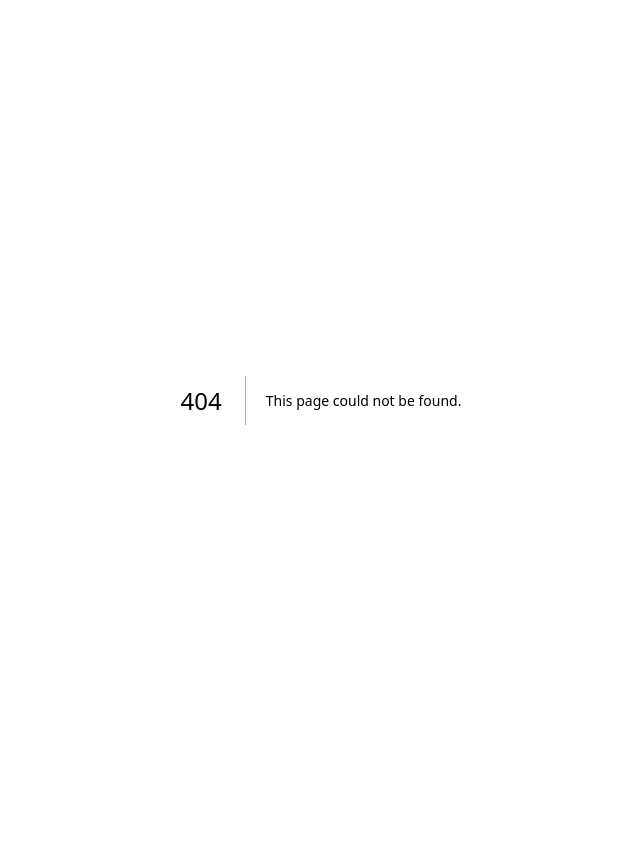
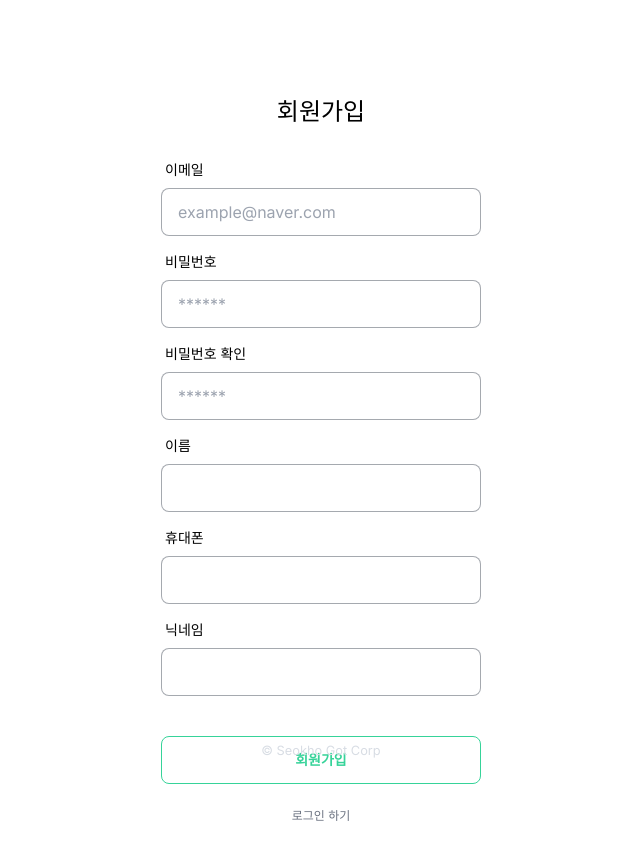
Before and after one commit to seokho7/blog-client, a Next.js app: page /sign-up in a window 1280 px wide. Before the commit this address had no page. Shown: the top 860 px of the page, without its empty margins (319-959 px from the left). Before the commit the page ends 800 px from the top, so only its background shows below. Built offline with nearby package versions, Linux system fonts and the light colour scheme.

Commit message:
feat:  sign-in, sign-up 페이지 추가 및 api 테스트

```diff
--- a/next.config.js
+++ b/next.config.js
@@ -1,4 +1,6 @@
 /** @type {import('next').NextConfig} */
-const nextConfig = {}
+const nextConfig = {
+
+}
 
 module.exports = nextConfig
--- a/package.json
+++ b/package.json
@@ -13,6 +13,7 @@
     "@types/react": "18.2.21",
     "@types/react-dom": "18.2.7",
     "autoprefixer": "10.4.15",
+    "axios": "^1.5.0",
     "daisyui": "^3.6.5",
     "eslint": "8.48.0",
     "eslint-config-next": "13.4.19",
--- a/src/app/globals.css
+++ b/src/app/globals.css
@@ -34,3 +34,18 @@ body {
 .input-bordered {
   --tw-border-opacity: 0.4;
 }
+
+.btn:hover {
+  color: white !important;
+}
+
+input::-webkit-outer-spin-button,
+input::-webkit-inner-spin-button {
+  -webkit-appearance: none;
+  margin: 0;
+}
+
+/* Firefox */
+input[type=number] {
+  -moz-appearance: textfield;
+}
--- /dev/null
+++ b/src/app/main/layout.tsx
@@ -0,0 +1,19 @@
+import type { Metadata } from 'next'
+import { Inter } from 'next/font/google'
+
+const inter = Inter({ subsets: ['latin'] })
+
+export const metadata: Metadata = {
+  title: 'Create Next App',
+  description: 'Generated by create next app',
+}
+
+export default function RootLayout({
+  children,
+}: {
+  children: React.ReactNode
+}) {
+  return (
+    <section className={inter.className}>{children}</section>
+  )
+}
--- /dev/null
+++ b/src/app/main/page.tsx
@@ -0,0 +1,19 @@
+'use client'
+import axios from 'axios'
+import Link from 'next/link'
+import { useEffect } from 'react';
+export default function Main() {
+  useEffect(() : void=> {
+    async function seokho() {
+      axios.get("http://localhost:4000/auth/sessionAuthTest", { withCredentials: true })
+      .then(res => console.log(res.data))
+      .catch((err)=> console.log(err))
+    }
+    seokho()
+  },[])
+  return (
+    <main className="flex min-h-screen flex-col items-center justify-center p-24">
+      <h1 className="text-black text-center mb-6 text-2xl">메인 페이지 진입!</h1>
+    </main>
+  )
+}
--- a/src/app/page.tsx
+++ b/src/app/page.tsx
@@ -1,21 +1,16 @@
+'use client'
+import axios from 'axios'
+import Link from 'next/link'
 export default function Home() {
   return (
     <main className="flex min-h-screen flex-col items-center justify-center p-24">
-      <div className="form-control w-full max-w-xs">
-        <h1 className="text-black text-center mb-5 text-2xl">로그인</h1>
-        <label className="label">
-          <span className="label-text text-black">이메일</span>
-        </label>
-        <input type="text" className="input input-bordered w-full max-w-xs bg-white text-black" placeholder="example@naver.com"/>
-        <label className="label">
-          <span className="label-text text-black">패스워드</span>
-        </label>
-        <input type="text" className="input input-bordered w-full max-w-xs bg-white text-black" placeholder="******"/>
-        <button className="btn btn-outline btn-success mt-10">로그인</button>
-        <div className="text-neutral-content absolute left-0 bottom-10 flex justify-center w-full">
-          <small>&copy; Seokho Brothers Corp</small>
-        </div>
-      </div>
+      <h1 className="text-black text-center mb-6 text-2xl">초기 페이지입니다.</h1>
+      <button className='btn mb-5'>
+        <Link href={'/sign-in'} className='text-white'>로그인 하기!</Link>
+      </button>
+      <button className='btn'>
+        <Link href={'/sign-up'} className='text-white'>회원가입 하기!</Link>
+      </button>
     </main>
   )
 }
--- /dev/null
+++ b/src/app/sign-in/layout.tsx
@@ -0,0 +1,19 @@
+import type { Metadata } from 'next'
+import { Inter } from 'next/font/google'
+
+const inter = Inter({ subsets: ['latin'] })
+
+export const metadata: Metadata = {
+  title: 'Create Next App',
+  description: 'Generated by create next app',
+}
+
+export default function RootLayout({
+  children,
+}: {
+  children: React.ReactNode
+}) {
+  return (
+    <section className={inter.className}>{children}</section>
+  )
+}
--- /dev/null
+++ b/src/app/sign-in/page.tsx
@@ -0,0 +1,60 @@
+'use client'
+import axios from 'axios'
+import Link from 'next/link'
+import { FormEvent } from 'react';
+export default function Home() {
+  async function signIn(e : FormEvent) {
+    e.preventDefault();
+    const userInfo = document.querySelectorAll("input");
+    let registerUserInfo : any = {};
+
+    for(let i = 0; i < userInfo.length; i++){
+      let curInput = userInfo[i];
+      if(curInput.name){
+        registerUserInfo[curInput.name] = curInput.value;
+      }
+    }
+    await axios.post("http://localhost:4000/auth/sessionLoginTest", registerUserInfo, { withCredentials: true })
+    .then(res => {
+      console.log(res)
+    })
+    .catch((err)=> console.log(err))
+
+    return false;
+  }
+  return (
+    <main className="flex min-h-screen flex-col items-center justify-center p-24">
+      <h1 className="text-black text-center mb-6 text-2xl">로그인</h1>
+      <form onSubmit={signIn} className="form-control w-full max-w-xs">
+        <label className="label">
+          <span className="label-text text-black">이메일</span>
+        </label>
+        <input name="USER_EMAIL" type="text" className="mb-2 input input-bordered w-full max-w-xs bg-white text-black" placeholder="example@naver.com"/>
+        <label className="label">
+          <span className="label-text text-black">비밀번호</span>
+        </label>
+        <input name="USER_PW" type="password" className="mb-2 input input-bordered w-full max-w-xs bg-white text-black" placeholder="******" minLength={8} maxLength={20}/>
+        <div className="form-control">
+          <label className="cursor-pointer label justify-normal">
+            <input type="checkbox" className="checkbox checkbox-accent mr-2" />
+            <span className="label-text text-gray-500">이메일 저장</span>
+          </label>
+        </div>
+        <button className="btn btn-outline btn-success mt-6">로그인</button>
+      </form>
+
+      <div className="form-control w-full max-w-xs">
+        <div className="text-xs flex justify-around mt-6">
+          <Link href={'/'} className="text-black text-gray-500">이메일 찾기</Link>
+          <p className="text-gray-500 ">|</p>
+          <Link href={'/'} className="text-black text-gray-500">비밀번호 찾기</Link>
+          <p className="text-gray-500 ">|</p>
+          <Link href={'/sign-up'} className="text-black text-gray-500">회원가입</Link>
+        </div>
+      </div>
+      <div className="text-neutral-content absolute left-0 bottom-10 flex justify-center w-full">
+        <small>&copy; Seokho Got Corp</small>
+      </div>
+    </main>
+  )
+}
--- /dev/null
+++ b/src/app/sign-up/layout.tsx
@@ -0,0 +1,19 @@
+import type { Metadata } from 'next'
+import { Inter } from 'next/font/google'
+
+const inter = Inter({ subsets: ['latin'] })
+
+export const metadata: Metadata = {
+  title: 'Create Next App',
+  description: 'Generated by create next app',
+}
+
+export default function RootLayout({
+  children,
+}: {
+  children: React.ReactNode
+}) {
+  return (
+    <section className={inter.className}>{children}</section>
+  )
+}
--- /dev/null
+++ b/src/app/sign-up/page.tsx
@@ -0,0 +1,80 @@
+'use client'
+import axios from 'axios'
+import Link from 'next/link'
+import { FormEvent } from 'react';
+interface signUpDto {
+  "USER_EMAIL" : string,
+  "USER_PW" : string,
+  "USER_PHONE" : string,
+  "USER_NICKNAME" : string,
+  "USER_NAME" : string
+}
+export default function SignUp() {
+
+  async function signUp(e : FormEvent) : Promise<boolean>{
+    e.preventDefault();
+    const userInfo = document.querySelectorAll("input");
+    let registerUserInfo : any = {};
+
+    for(let i = 0; i < userInfo.length; i++){
+      let curInput = userInfo[i];
+      if(curInput.name){
+        registerUserInfo[curInput.name] = curInput.value;
+      }
+    }
+
+    await axios.post("http://localhost:4000/auth/register", registerUserInfo )
+    .then(res => {
+      if(res.status === 201){
+        location.replace('/');
+      }
+    })
+    .catch((err)=> console.log(err))
+    return false;
+  }
+  return (
+    <main className="flex min-h-screen flex-col items-center justify-center p-24">
+      <h1 className="text-black text-center mb-6 text-2xl">회원가입</h1>
+      <form className='form-control w-full max-w-xs' onSubmit={signUp}>
+        <label className="label">
+          <span className="label-text text-black">이메일</span>
+        </label>
+        <input name='USER_EMAIL' type="text" className="mb-2 input input-bordered w-full max-w-xs bg-white text-black" placeholder="example@naver.com" />
+
+        <label className="label">
+          <span className="label-text text-black">비밀번호</span>
+        </label>
+        <input name='USER_PW' type="password" className="mb-2 input input-bordered w-full max-w-xs bg-white text-black" placeholder="******" minLength={8} maxLength={20}/>
+
+        <label className="label">
+          <span className="label-text text-black">비밀번호 확인</span>
+        </label>
+        <input type="password" className="mb-2 input input-bordered w-full max-w-xs bg-white text-black" placeholder="******" minLength={8} maxLength={20}/>
+
+        <label className="label">
+          <span className="label-text text-black">이름</span>
+        </label>
+        <input name='USER_NAME' type="text" className="mb-2 input input-bordered w-full max-w-xs bg-white text-black" maxLength={20}/>
+
+        <label className="label">
+          <span className="label-text text-black">휴대폰</span>
+        </label>
+        <input name='USER_PHONE' type="number" className="mb-2 input input-bordered w-full max-w-xs bg-white text-black" maxLength={11}/>
+
+        <label className="label">
+          <span className="label-text text-black">닉네임</span>
+        </label>
+        <input name='USER_NICKNAME' type="text" className="mb-2 input input-bordered w-full max-w-xs bg-white text-black" maxLength={10}/>
+
+        <button className="btn btn-outline btn-success mt-8">회원가입</button>
+
+      </form>
+      <div className="text-xs flex justify-around mt-6">
+        <Link href={'/sign-in'} className="text-black text-gray-500">로그인 하기</Link>
+      </div>
+      <div className="text-neutral-content absolute left-0 bottom-10 flex justify-center w-full">
+        <small>&copy; Seokho Got Corp</small>
+      </div>
+    </main>
+  )
+}
```
Also changed, not shown: 1 other file (tests, documents, lock files or other folders).
